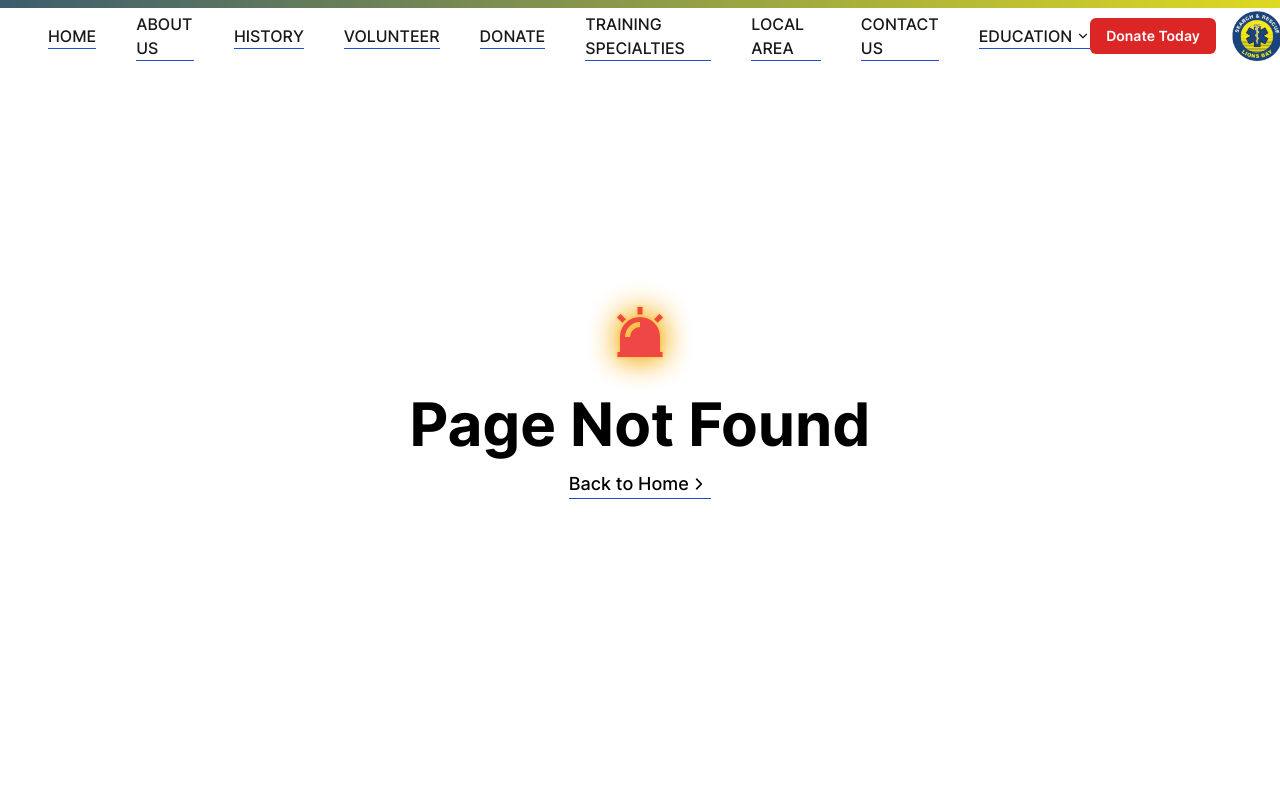
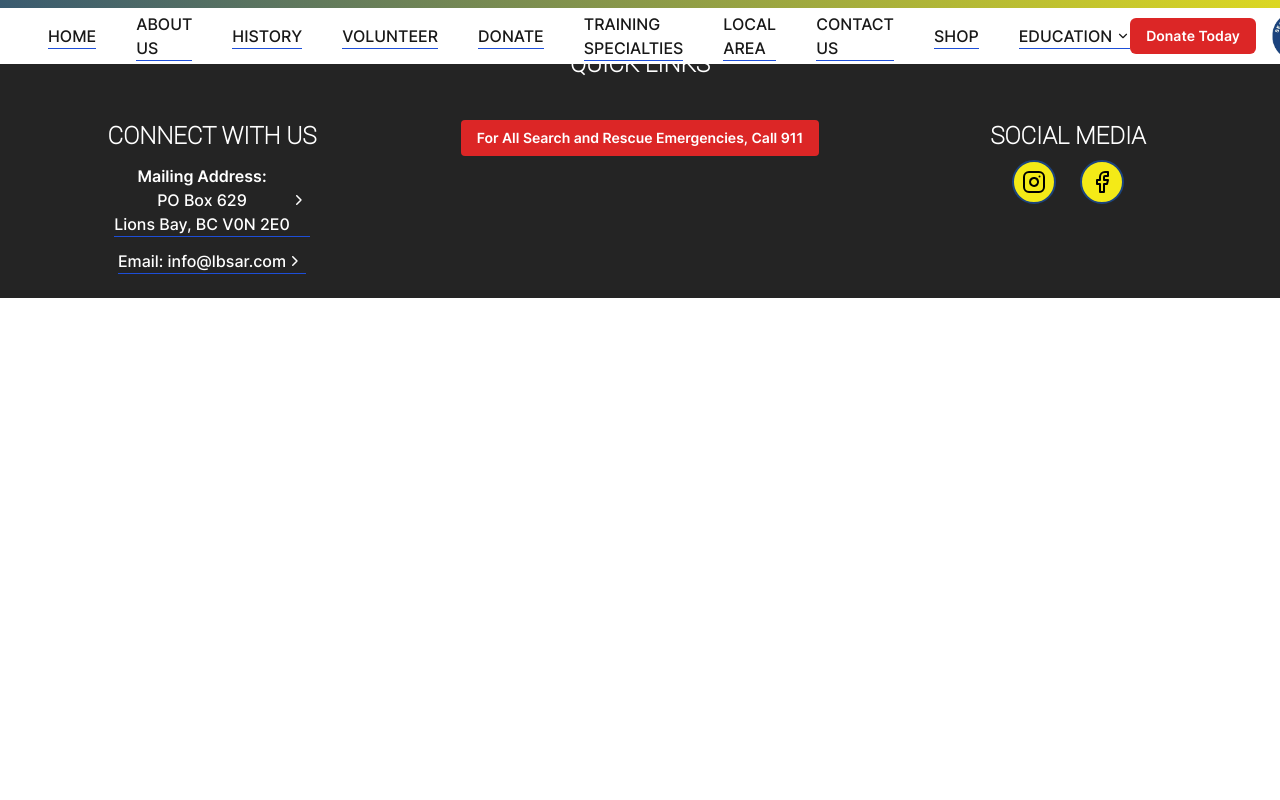
Before and after one commit to jacobsch/lbsar.com, a Next.js app: page /shop in a window 1280 px wide. Before the commit this address had no page. Shown: the top 800 px of the page. Built offline with nearby package versions, Linux system fonts and the light colour scheme.

Commit message:
Shop page created

```diff
--- a/src/components/layout/Header.tsx
+++ b/src/components/layout/Header.tsx
@@ -15,6 +15,7 @@ const links = [
   { href: '/training-specialties', label: 'Training Specialties' },
   { href: '/local-area', label: 'Local Area' },
   { href: '/#contact', label: 'Contact Us' },
+  { href: '/shop', label: 'Shop' },
 ];
 
 const educationLinks = [
--- /dev/null
+++ b/src/pages/shop/index.tsx
@@ -0,0 +1,20 @@
+import Layout from '$/layout/Layout';
+import Seo from '$/Seo';
+
+/**
+ * SVGR Support
+ * Caveat: No React Props Type.
+ *
+ * You can override the next-env if the type is important to you
+ * @see https://stackoverflow.com/questions/68103844/how-to-override-next-js-svg-module-declaration
+ */
+
+export default function VolunteerPage() {
+  return (
+    <Layout transparentHeader={false}>
+      <Seo templateTitle='Volunteer' />
+      <main>
+      </main>
+    </Layout>
+  );
+}
```
